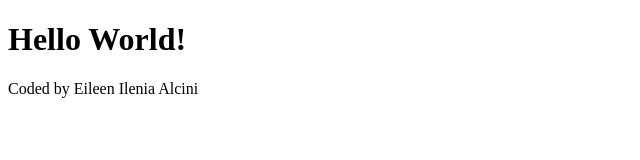
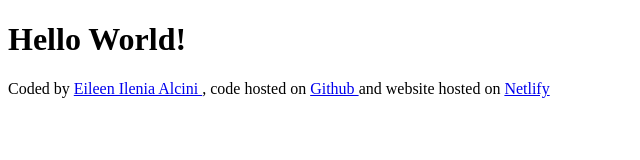
Before and after one commit to EileenCodes-ops/MyMeteo, a plain HTML site: page index.html in a window 1280 px wide. Shown: the whole page, without its empty margins (0-640 px from the left). Drawn offline with Linux system fonts and the light colour scheme.

Commit message:
Added links to the footer

```diff
--- a/index.html
+++ b/index.html
@@ -8,5 +8,15 @@
   <body>
     <h1>Hello World!</h1>
   </body>
-  <footer>Coded by Eileen Ilenia Alcini</footer>
+  <footer>
+    Coded by
+    <a href="https://github.com/EileenCodes-ops" target="_blank">
+      Eileen Ilenia Alcini </a
+    >, code hosted on
+    <a href="https://github.com/EileenCodes-ops/MyMeteo" target="_blank">
+      Github
+    </a>
+    and website hosted on
+    <a href="https://spookymeteo.netlify.app/" target="_blank">Netlify</a>
+  </footer>
 </html>
```
